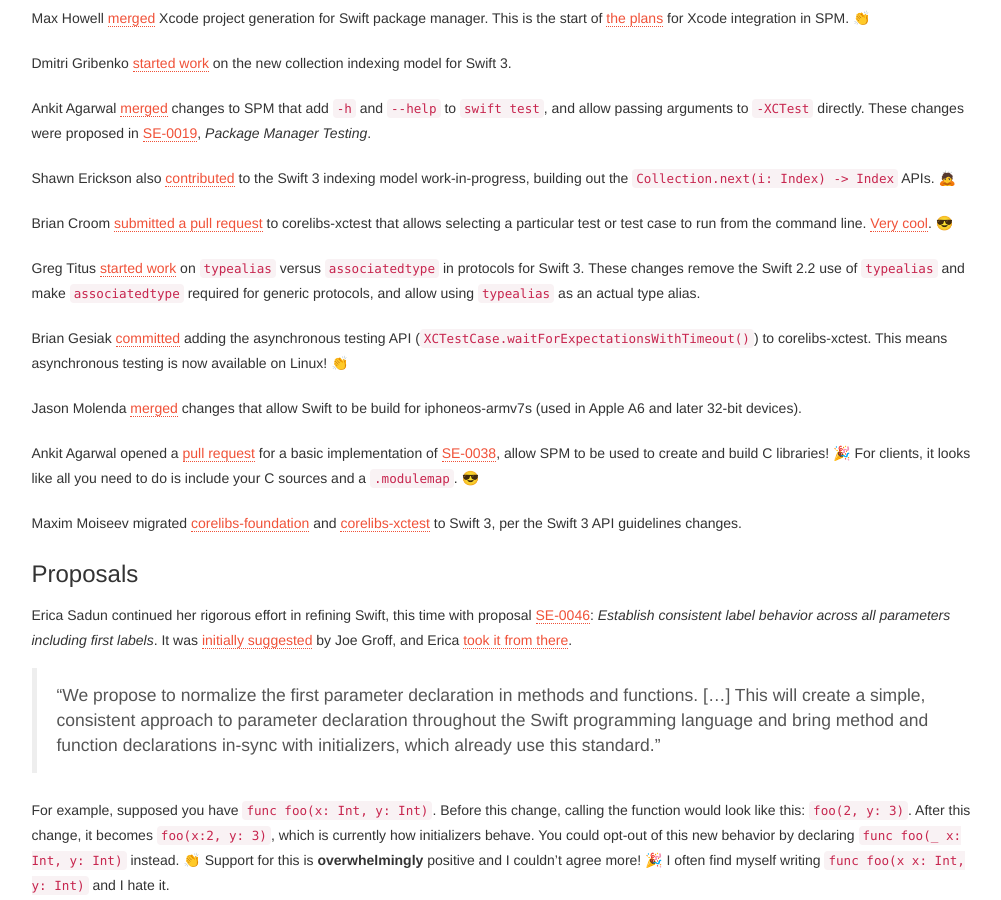
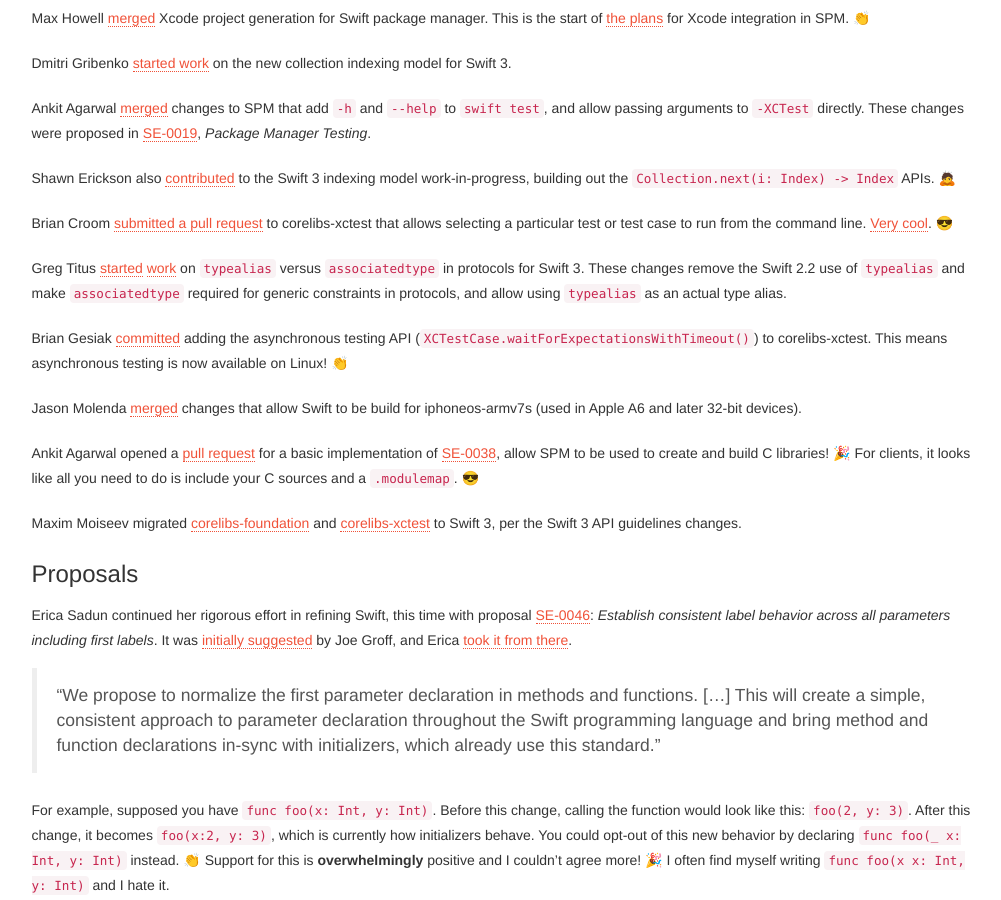
Before and after one commit to SwiftWeekly/swiftweekly.github.io, a Jekyll site: the page built from _posts/2016-03-10-issue-13.md, in a window 1280 px wide and 900 px high, scrolled down 979 px. Shown: the whole window, without its empty margins (136-1137 px from the left). Built offline with Jekyll 4.4.1, drawn with Linux system fonts in a browser that asks for light colours; nearby versions of some CDN libraries.

Commit message:
edits to issue 13

```diff
--- a/_posts/2016-03-10-issue-13.md
+++ b/_posts/2016-03-10-issue-13.md
@@ -37,7 +37,7 @@
 
 Brian Croom [submitted a pull request](https://github.com/apple/swift-corelibs-xctest/pull/64) to corelibs-xctest that allows selecting a particular test or test case to run from the command line. [Very cool](https://github.com/apple/swift-corelibs-xctest/pull/64#issuecomment-192963006). 😎
 
-Greg Titus [started work](https://github.com/apple/swift/pull/1557) on `typealias` versus `associatedtype` in protocols for Swift 3. These changes remove the Swift 2.2 use of `typealias` and make `associatedtype` required for generic protocols, and allow using `typealias` as an actual type alias.
+Greg Titus [started](https://github.com/apple/swift/pull/1557) [work](https://github.com/apple/swift/pull/1610) on `typealias` versus `associatedtype` in protocols for Swift 3. These changes remove the Swift 2.2 use of `typealias` and make `associatedtype` required for generic constraints in protocols, and allow using `typealias` as an actual type alias.
 
 Brian Gesiak [committed](https://github.com/apple/swift-corelibs-xctest/commit/df734dee53bc501da19948cbb8c266a093fa076e) adding the asynchronous testing API (`XCTestCase.waitForExpectationsWithTimeout()`) to corelibs-xctest. This means asynchronous testing is now available on Linux! 👏
 
```
